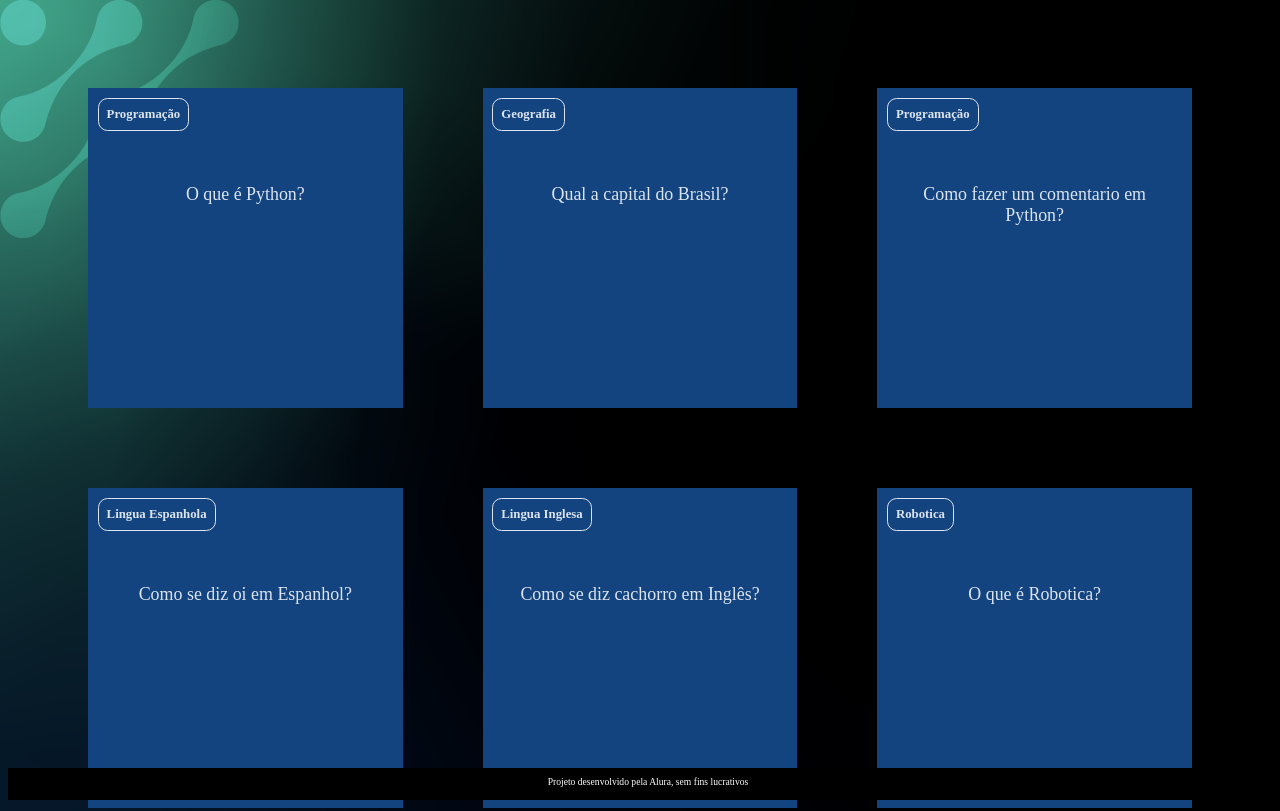
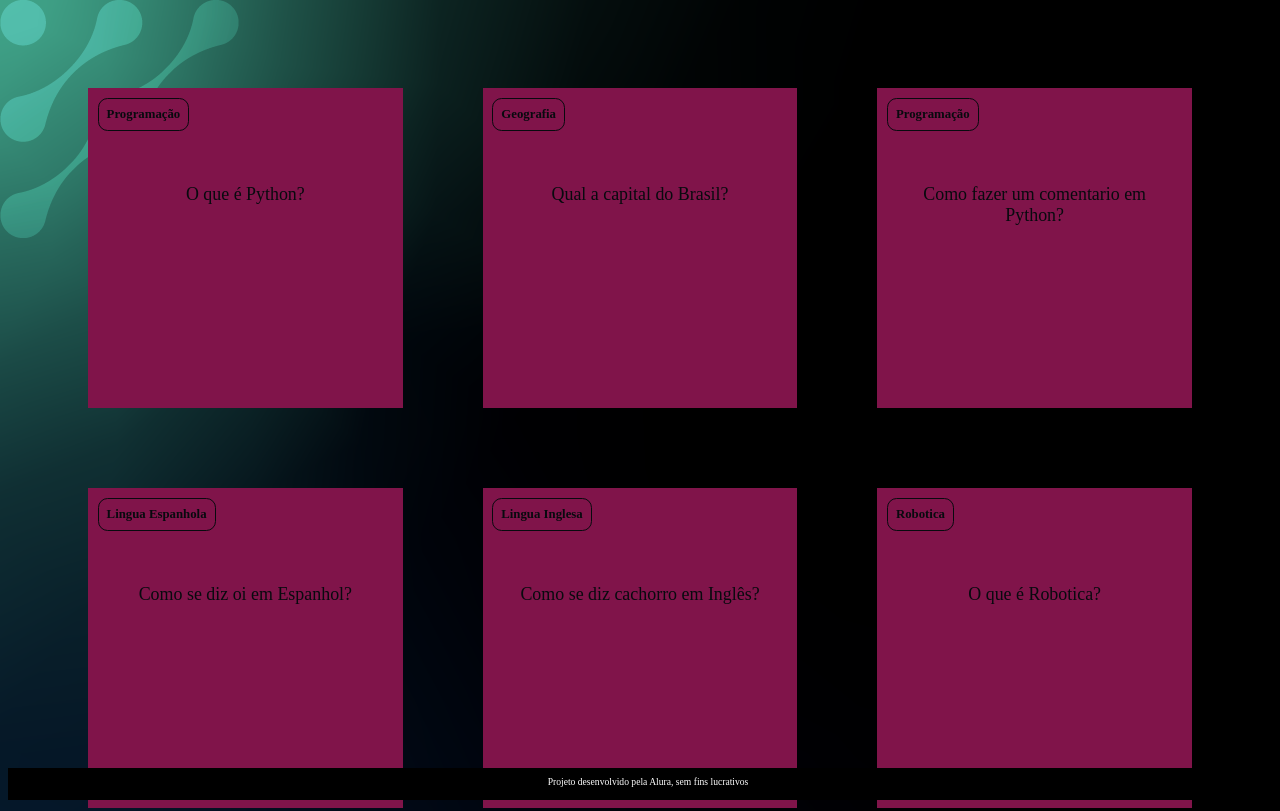
Before and after one commit to Schaab23/Schaab23.github.io, a plain HTML site: page index.html in a window 1280 px wide. Shown: the top 811 px of the page. Drawn offline with Linux system fonts and the light colour scheme.

Commit message:
Add files via upload

```diff
--- a/assets/style.css
+++ b/assets/style.css
@@ -1,12 +1,12 @@
 :root {
-    --text-color: #DBE4EF;
-    --card-front-color: #144480;
-    --card-back-color: #00F4BF;
+    --text-color: #070a0e;
+    --card-front-color: #80144a;
+    --card-back-color: #060335;
 }
 
 body {
     background: url('img/bg-desktop.webp');
-    font-family: Bai Jamjuree;
+    font-family: 'Times New Roman', Times, serif;
 }
 
 #container {
```
